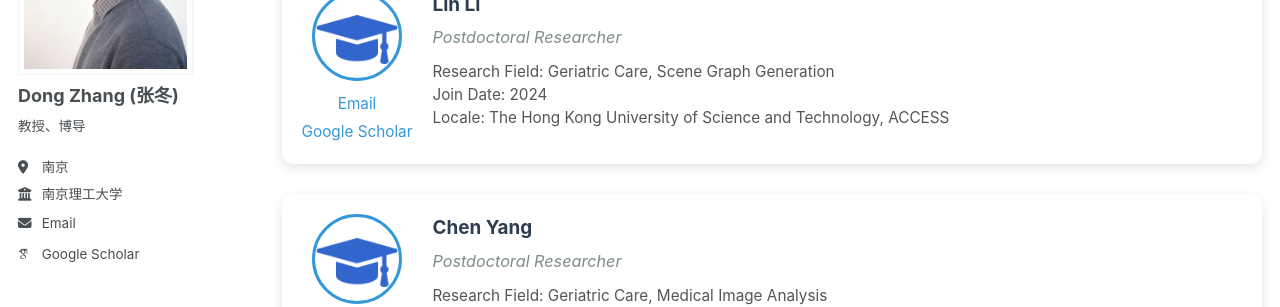
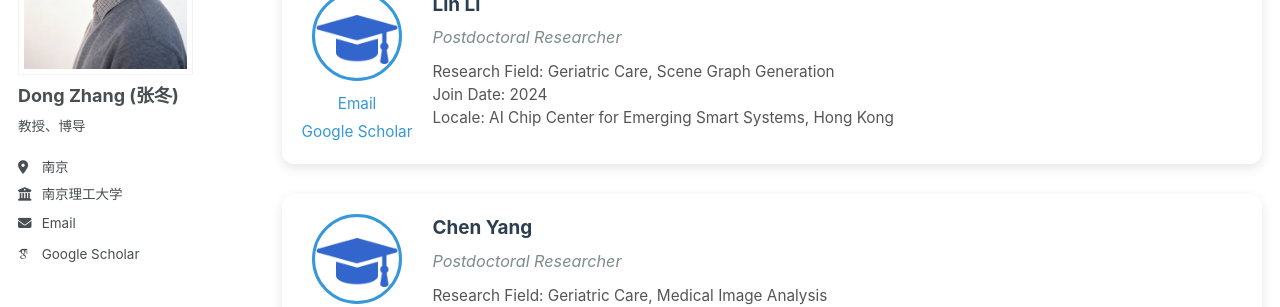
Before and after one commit to dongzhang89/dongzhang89.github.io, a Jekyll site: the page built from _pages/students-staffs.html, in a window 1280 px wide and 900 px high. Shown: the part 254-561 px from the top of the window. Built offline with Jekyll 4.4.1, drawn with Linux system fonts in a browser that asks for light colours; some web fonts are replaced; a script that is not in the unit is left out.

Commit message:
Update students-staffs.html

```diff
--- a/_pages/students-staffs.html
+++ b/_pages/students-staffs.html
@@ -194,7 +194,7 @@ author_profile: true
       <div class="person-description">
         Research Field: Geriatric Care, Scene Graph Generation<br>
         Join Date: 2024<br>
-        Locale: The Hong Kong University of Science and Technology, ACCESS<br>
+        Locale: AI Chip Center for Emerging Smart Systems, Hong Kong<br>
       </div>
     </div>
   </div>
```
